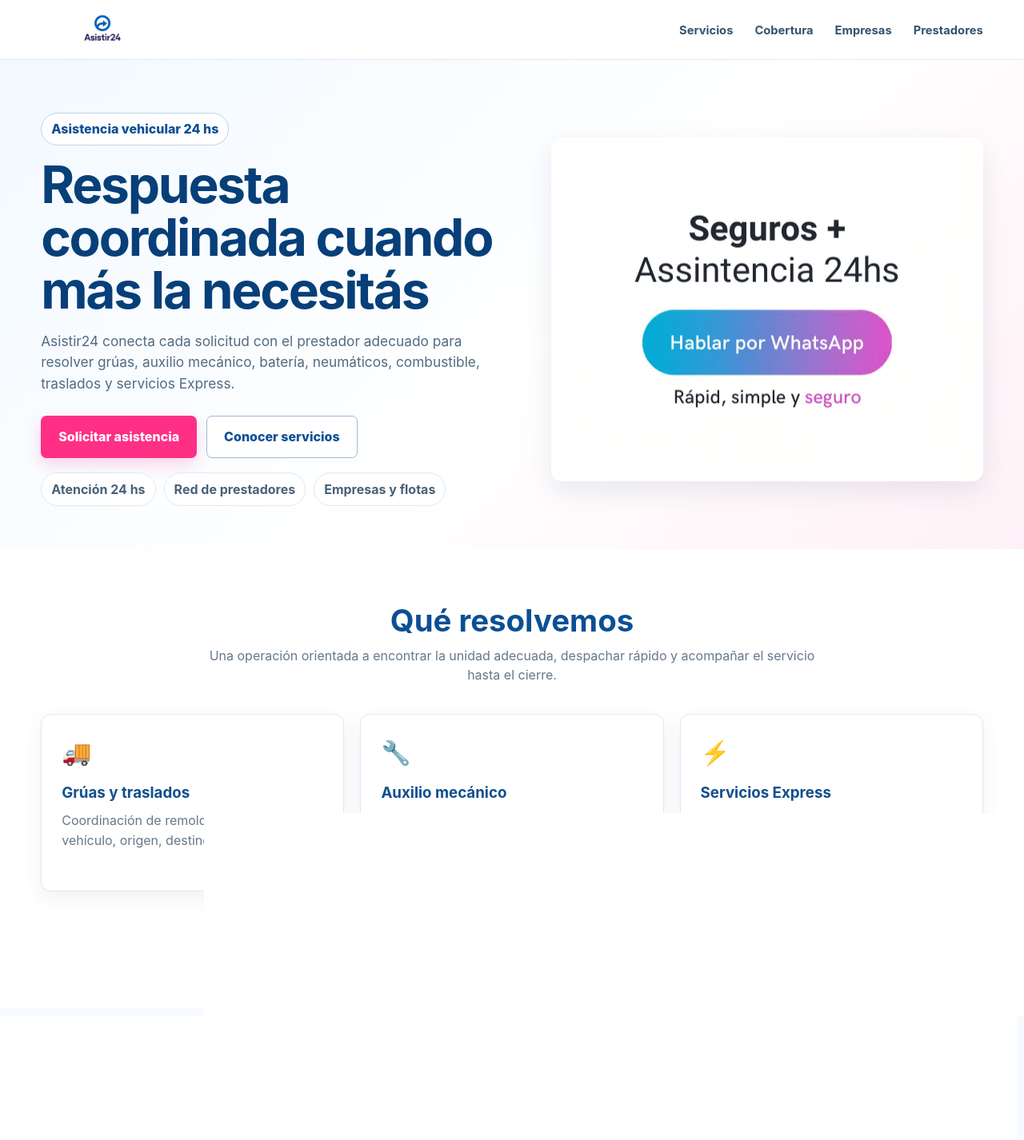
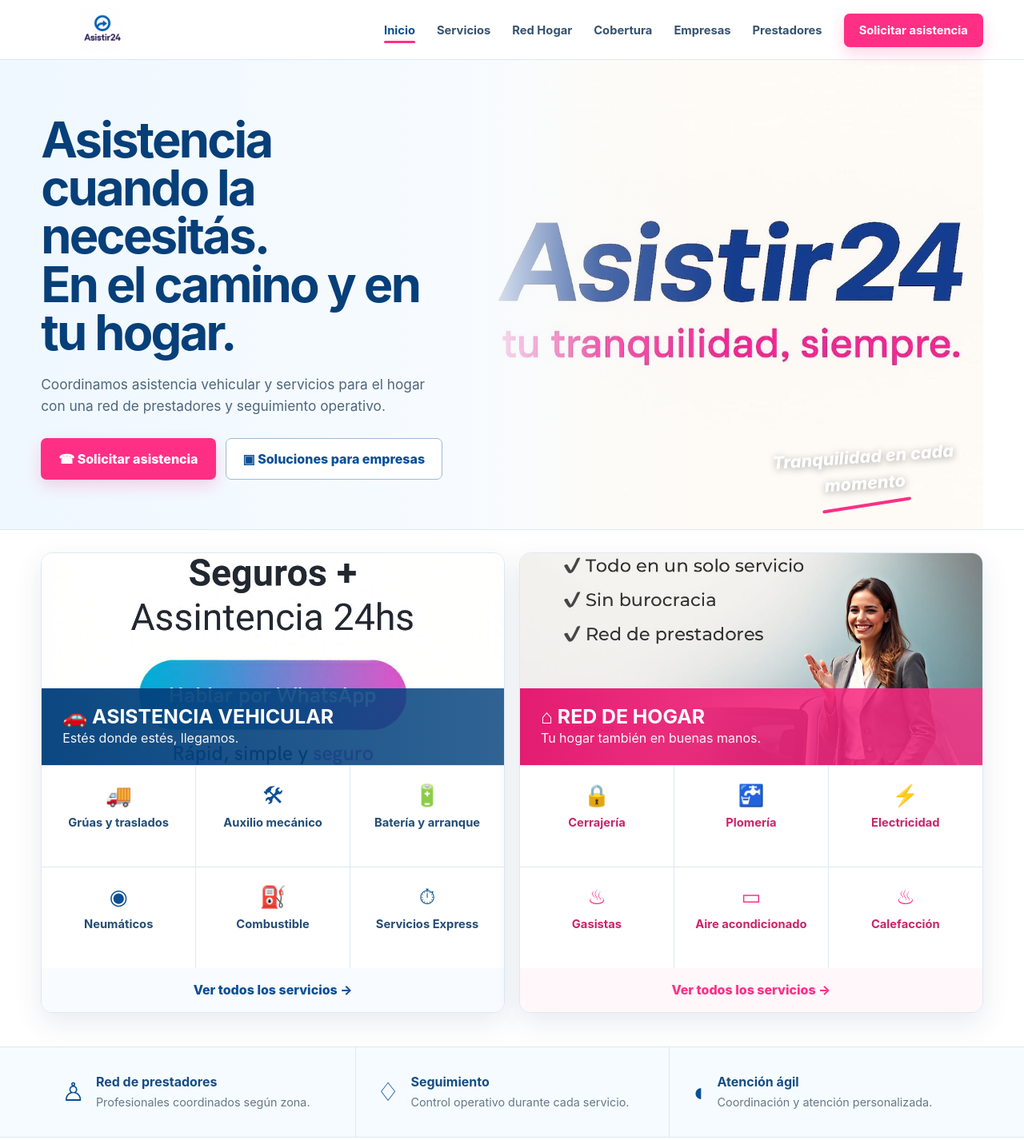
Before and after one commit to amaiadigital25/asistir24, a website: page index.html in a window 1280 px wide. Shown: the top 1426 px of the page at 80% size. Drawn offline with Linux system fonts and the light colour scheme.

Commit message:
Rediseñar portada con nuevo estilo Asistir24

```diff
--- a/index.html
+++ b/index.html
@@ -2,26 +2,137 @@
 <html lang="es">
 <head>
 <meta charset="UTF-8"><meta name="viewport" content="width=device-width,initial-scale=1.0">
-<title>Asistir24 | Asistencia Vehicular 24 hs</title>
-<meta name="description" content="Asistir24 coordina asistencia vehicular 24 horas, grúas, auxilio mecánico, servicios Express y soluciones para empresas y flotas.">
+<title>Asistir24 | Asistencia vehicular y Red de Hogar</title>
+<meta name="description" content="Asistir24 coordina asistencia vehicular 24 horas y servicios para el hogar, con red de prestadores, seguimiento operativo y soluciones para empresas.">
 <meta name="robots" content="index,follow">
 <link rel="canonical" href="https://asistir24.com.ar/">
 <link rel="stylesheet" href="style.css"><link rel="icon" href="img/logo.jpg" type="image/jpeg">
-<meta property="og:type" content="website"><meta property="og:locale" content="es_AR"><meta property="og:title" content="Asistir24 | Asistencia Vehicular 24 hs"><meta property="og:description" content="Grúas, auxilio mecánico, servicios Express y soluciones para empresas y flotas."><meta property="og:url" content="https://asistir24.com.ar/"><meta property="og:image" content="https://asistir24.com.ar/img/banner.jpg">
+<meta property="og:type" content="website"><meta property="og:locale" content="es_AR"><meta property="og:title" content="Asistir24 | Siempre con vos"><meta property="og:description" content="Asistencia vehicular y servicios para el hogar, coordinados por Asistir24."><meta property="og:url" content="https://asistir24.com.ar/"><meta property="og:image" content="https://asistir24.com.ar/img/banner.jpg">
 </head>
 <body>
-<header><div class="contenedor navbar"><a class="marca" href="index.html"><img src="img/logo.jpg" alt="Logo Asistir24">Asistir<span>24</span></a><nav aria-label="Navegación principal"><ul><li><a href="servicios.html">Servicios</a></li><li><a href="cobertura.html">Cobertura</a></li><li><a href="empresas.html">Empresas</a></li><li><a href="prestadores.html">Prestadores</a></li></ul></nav></div></header>
-<main>
-<section class="hero-pagina"><div class="contenedor hero-grid"><div><span class="eyebrow">Asistencia vehicular 24 hs</span><h1>Respuesta coordinada cuando más la necesitás</h1><p>Asistir24 conecta cada solicitud con el prestador adecuado para resolver grúas, auxilio mecánico, batería, neumáticos, combustible, traslados y servicios Express.</p><div class="acciones"><a class="btn btn-rosa" href="https://wa.me/541126433243" target="_blank" rel="noopener">Solicitar asistencia</a><a class="btn btn-claro" href="servicios.html">Conocer servicios</a></div><div class="badges"><span class="badge">Atención 24 hs</span><span class="badge">Red de prestadores</span><span class="badge">Empresas y flotas</span></div></div><img src="img/seguro-asistencia.jpg" alt="Asistencia vehicular Asistir24"></div></section>
-<section class="seccion"><div class="contenedor"><div class="titulo-seccion"><h2>Qué resolvemos</h2><p>Una operación orientada a encontrar la unidad adecuada, despachar rápido y acompañar el servicio hasta el cierre.</p></div><div class="grid-cards">
-<article class="card"><div class="icono">🚚</div><h3>Grúas y traslados</h3><p>Coordinación de remolques según vehículo, origen, destino y disponibilidad.</p></article>
-<article class="card"><div class="icono">🔧</div><h3>Auxilio mecánico</h3><p>Asistencia en calle para contingencias que puedan resolverse o requieran derivación.</p></article>
-<article class="card"><div class="icono">⚡</div><h3>Servicios Express</h3><p>Batería, verificaciones, traslado de elementos y apoyo operativo compatible con moto.</p></article>
-</div><div class="acciones" style="justify-content:center"><a class="btn btn-azul" href="servicios.html">Ver todos los servicios</a></div></div></section>
-<section class="seccion seccion-suave"><div class="contenedor dos-columnas"><div class="panel"><h2>Asistencia para particulares</h2><p>Ante un imprevisto, validamos los datos del vehículo, ubicación y necesidad para buscar una solución disponible.</p><ul class="lista-check" style="margin-top:18px"><li>Grúa y traslado.</li><li>Auxilio mecánico.</li><li>Batería y arranque.</li><li>Neumáticos y combustible.</li></ul></div><div class="panel"><h2>Soluciones para empresas</h2><p>Coordinación operativa para empresas, aseguradoras y flotas que necesitan seguimiento y una red de respuesta.</p><ul class="lista-check" style="margin-top:18px"><li>Recepción y despacho.</li><li>Seguimiento del servicio.</li><li>Red de prestadores.</li><li>Esquemas adaptados a volumen.</li></ul><div class="acciones"><a class="btn btn-azul" href="empresas.html">Ir a Empresas</a></div></div></div></section>
-<section class="seccion"><div class="contenedor"><div class="titulo-seccion"><h2>Cobertura en expansión</h2><p>Trabajamos con prestadores en CABA, AMBA, provincia de Buenos Aires y otras localidades, sujeto a disponibilidad operativa.</p></div><div class="grid-cards"><article class="card"><h3>CABA y AMBA</h3><p>Coordinación de servicios urbanos y metropolitanos.</p></article><article class="card"><h3>Provincia de Buenos Aires</h3><p>Red en distintas localidades y corredores.</p></article><article class="card"><h3>Interior</h3><p>Validación de disponibilidad según zona y tipo de servicio.</p></article></div><div class="acciones" style="justify-content:center"><a class="btn btn-claro" href="cobertura.html">Consultar cobertura</a></div></div></section>
-<section class="seccion seccion-suave"><div class="contenedor dos-columnas"><div class="panel"><h2>¿Tenés grúa, auxilio o moto?</h2><p>Estamos ampliando la red de prestadores independientes. Podés incorporarte según tu unidad, localidad y zona de trabajo.</p><div class="acciones"><a class="btn btn-rosa" href="prestadores.html">Sumarme como prestador</a></div></div><div class="panel"><h2>Cómo coordinamos</h2><ul class="lista-check"><li>Recibimos y validamos el servicio.</li><li>Buscamos una unidad adecuada.</li><li>Asignamos y despachamos.</li><li>Seguimos el servicio hasta la finalización.</li></ul></div></div></section>
-<div class="cta"><h2>Asistencia y coordinación en un solo lugar</h2><p>Contanos dónde estás, qué vehículo tenés y qué necesitás para validar la mejor alternativa disponible.</p><a class="btn btn-claro" href="https://wa.me/541126433243" target="_blank" rel="noopener">Hablar por WhatsApp</a></div>
+<header>
+  <div class="contenedor navbar">
+    <a class="marca" href="index.html" aria-label="Asistir24 - Inicio"><img src="img/logo.jpg" alt="Asistir24"></a>
+    <nav aria-label="Navegación principal">
+      <ul>
+        <li><a class="activo" href="index.html">Inicio</a></li>
+        <li><a href="servicios.html">Servicios</a></li>
+        <li><a href="red-hogar.html">Red Hogar</a></li>
+        <li><a href="cobertura.html">Cobertura</a></li>
+        <li><a href="empresas.html">Empresas</a></li>
+        <li><a href="prestadores.html">Prestadores</a></li>
+        <li><a class="nav-cta" href="https://wa.me/541126433243" target="_blank" rel="noopener">Solicitar asistencia</a></li>
+      </ul>
+    </nav>
+  </div>
+</header>
+
+<main class="home-main">
+  <section class="hero-home">
+    <div class="contenedor hero-home-grid">
+      <div class="hero-copy">
+        <h1>Asistencia cuando la necesitás.<br>En el camino y en tu hogar.</h1>
+        <p>Coordinamos asistencia vehicular y servicios para el hogar con una red de prestadores y seguimiento operativo.</p>
+        <div class="acciones">
+          <a class="btn btn-rosa" href="https://wa.me/541126433243" target="_blank" rel="noopener">☎ Solicitar asistencia</a>
+          <a class="btn btn-claro" href="empresas.html">▣ Soluciones para empresas</a>
+        </div>
+      </div>
+      <div class="hero-art">
+        <img src="img/banner.jpg" alt="Asistencia Asistir24">
+        <div class="hero-note">Tranquilidad en cada momento</div>
+      </div>
+    </div>
+  </section>
+
+  <section class="servicios-dobles" aria-label="Servicios principales">
+    <div class="contenedor servicios-dobles-grid">
+      <article class="service-panel vehicle">
+        <div class="service-panel-media">
+          <img src="img/seguro-asistencia.jpg" alt="Asistencia vehicular Asistir24">
+          <div class="service-panel-title"><h2>🚗 Asistencia vehicular</h2><p>Estés donde estés, llegamos.</p></div>
+        </div>
+        <div class="service-mini-grid">
+          <div class="service-mini"><div class="mini-icon">🚚</div><strong>Grúas y traslados</strong></div>
+          <div class="service-mini"><div class="mini-icon">🛠</div><strong>Auxilio mecánico</strong></div>
+          <div class="service-mini"><div class="mini-icon">🔋</div><strong>Batería y arranque</strong></div>
+          <div class="service-mini"><div class="mini-icon">◉</div><strong>Neumáticos</strong></div>
+          <div class="service-mini"><div class="mini-icon">⛽</div><strong>Combustible</strong></div>
+          <div class="service-mini"><div class="mini-icon">⏱</div><strong>Servicios Express</strong></div>
+        </div>
+        <a class="service-panel-link" href="servicios.html">Ver todos los servicios →</a>
+      </article>
+
+      <article class="service-panel red-hogar">
+        <div class="service-panel-media">
+          <img src="img/por-que-elegirnos.jpg" alt="Red de Hogar Asistir24">
+          <div class="service-panel-title"><h2>⌂ Red de Hogar</h2><p>Tu hogar también en buenas manos.</p></div>
+        </div>
+        <div class="service-mini-grid">
+          <div class="service-mini"><div class="mini-icon">🔒</div><strong>Cerrajería</strong></div>
+          <div class="service-mini"><div class="mini-icon">🚰</div><strong>Plomería</strong></div>
+          <div class="service-mini"><div class="mini-icon">⚡</div><strong>Electricidad</strong></div>
+          <div class="service-mini"><div class="mini-icon">♨</div><strong>Gasistas</strong></div>
+          <div class="service-mini"><div class="mini-icon">▭</div><strong>Aire acondicionado</strong></div>
+          <div class="service-mini"><div class="mini-icon">♨</div><strong>Calefacción</strong></div>
+        </div>
+        <a class="service-panel-link" href="red-hogar.html">Ver todos los servicios →</a>
+      </article>
+    </div>
+  </section>
+
+  <section class="benefit-strip">
+    <div class="contenedor benefit-grid">
+      <div class="benefit"><div class="benefit-icon">♙</div><div><strong>Red de prestadores</strong><span>Profesionales coordinados según zona.</span></div></div>
+      <div class="benefit"><div class="benefit-icon">♢</div><div><strong>Seguimiento</strong><span>Control operativo durante cada servicio.</span></div></div>
+      <div class="benefit"><div class="benefit-icon">◖</div><div><strong>Atención ágil</strong><span>Coordinación y atención personalizada.</span></div></div>
+    </div>
+  </section>
+
+  <section class="coverage-banner">
+    <div class="contenedor">
+      <div class="coverage-card">
+        <img src="img/tu-tranquilidad.jpg" alt="Cobertura Asistir24">
+        <div class="coverage-copy">
+          <h2>Un mismo respaldo, en todo el país.</h2>
+          <p>Trabajamos con una red de prestadores para brindarte asistencia vehicular y servicios para el hogar, sujeto a disponibilidad operativa.</p>
+          <a class="btn btn-claro" href="cobertura.html">Conocé nuestra cobertura →</a>
+        </div>
+      </div>
+    </div>
+  </section>
+
+  <section class="business-band">
+    <div class="contenedor business-grid">
+      <div class="business-copy">
+        <h2>Soluciones para empresas</h2>
+        <p>Asistencia vehicular + Red de Hogar para aseguradoras, empresas de asistencia, flotas y programas de beneficios.</p>
+        <div class="acciones"><a class="btn btn-claro" href="empresas.html">Conocer soluciones para empresas</a></div>
+      </div>
+      <div class="business-visual"><img src="img/empresas.jpg" alt="Soluciones Asistir24 para empresas"></div>
+    </div>
+  </section>
+
+  <section class="provider-band">
+    <div class="contenedor provider-grid">
+      <div class="provider-copy">
+        <h2>¿Sos prestador de servicios?</h2>
+        <p>Sumate a nuestra red. Trabajamos con profesionales en distintas zonas.</p>
+      </div>
+      <div class="provider-actions">
+        <a class="btn btn-claro" href="prestadores.html">🚗 Prestador vehicular →</a>
+        <a class="btn btn-outline-rosa" href="prestadores.html">⌂ Prestador Red Hogar →</a>
+      </div>
+    </div>
+  </section>
 </main>
-<footer><div class="contenedor footer-grid"><div><strong>Asistir24</strong><br>Asistencia vehicular y coordinación operativa.</div><div class="footer-links"><a href="servicios.html">Servicios</a><a href="cobertura.html">Cobertura</a><a href="empresas.html">Empresas</a><a href="prestadores.html">Prestadores</a></div></div></footer>
-</body></html>
+
+<footer>
+  <div class="contenedor footer-grid">
+    <a class="marca" href="index.html" aria-label="Asistir24"><img src="img/logo.jpg" alt="Asistir24"></a>
+    <div><strong>Personas. Servicios. Soluciones reales.</strong></div>
+    <div class="footer-links"><a href="index.html">Inicio</a><a href="servicios.html">Servicios</a><a href="red-hogar.html">Red Hogar</a><a href="cobertura.html">Cobertura</a><a href="empresas.html">Empresas</a><a href="prestadores.html">Prestadores</a></div>
+  </div>
+</footer>
+</body>
+</html>
```
